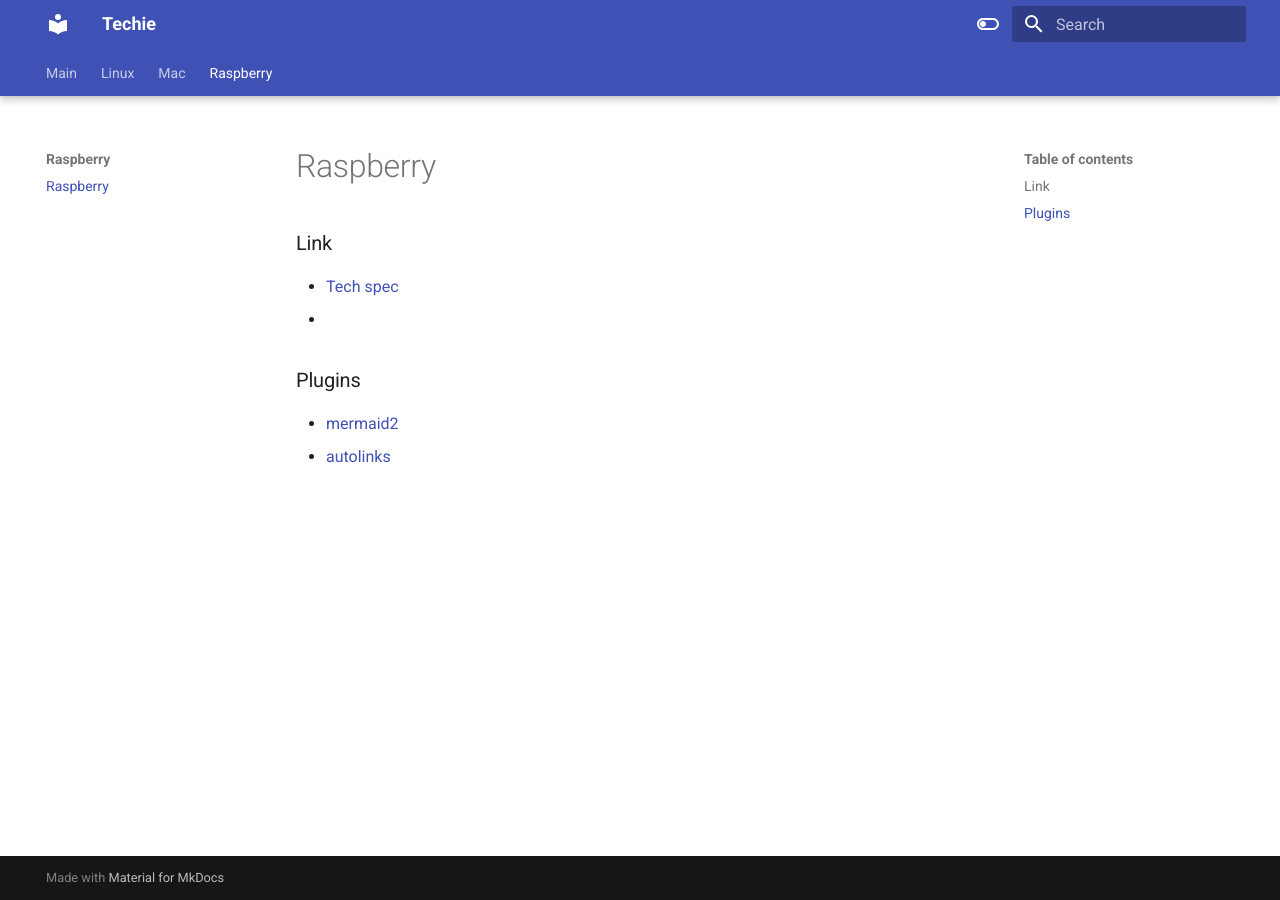
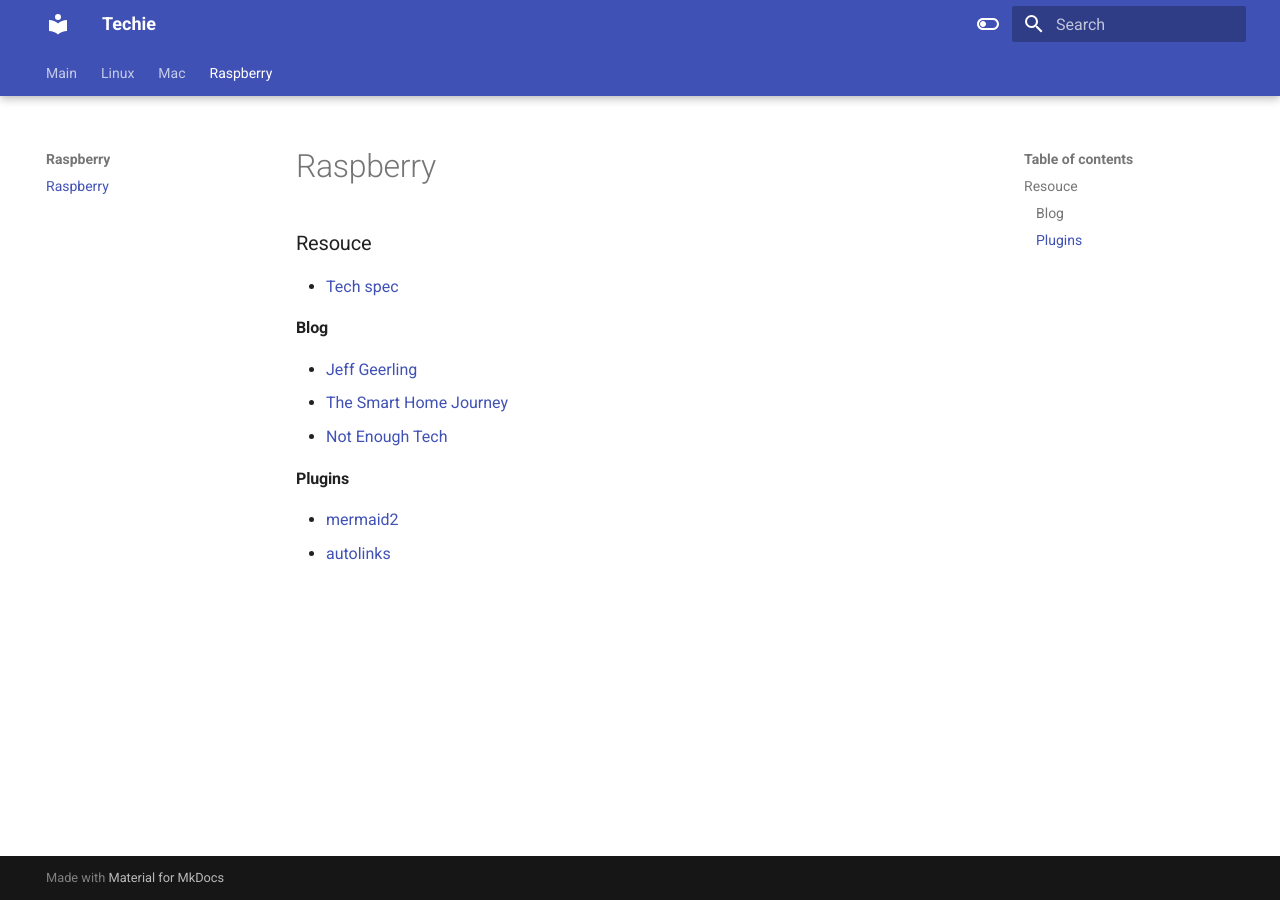
Before and after one commit to 100nandoo/techie, an MkDocs documentation site: the page built from docs/Raspberry/readme.md, in a window 1280 px wide. Built offline with MkDocs 1.6.1 and Material for MkDocs 9.7.7, drawn with Linux system fonts in a browser that asks for light colours.

Commit message:
add raspberry stuff

```diff
--- a/docs/Raspberry/readme.md
+++ b/docs/Raspberry/readme.md
@@ -1,10 +1,13 @@
 # Raspberry
 
-### Link
+### Resouce
 * [Tech spec](https://www.raspberrypi.org/products/raspberry-pi-4-model-b/specifications/)
-*
 
+#### Blog
+* [Jeff Geerling](https://www.jeffgeerling.com/blog)
+* [The Smart Home Journey](https://thesmarthomejourney.com/2020/05/11/guide-zigbee2mqtt/)
+* [Not Enough Tech](https://notenoughtech.com/home-automation/ikea-tradfri-socket-in-nodered/)
 
-### Plugins
+#### Plugins
 * [mermaid2](https://github.com/fralau/mkdocs-mermaid2-plugin#automatic)
 * [autolinks](https://github.com/midnightprioriem/mkdocs-autolinks-plugin)
```
